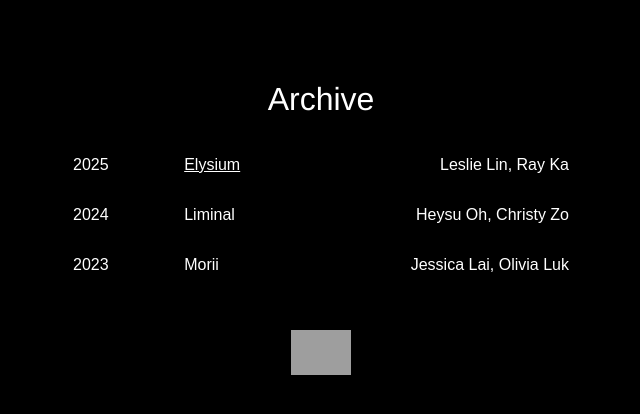
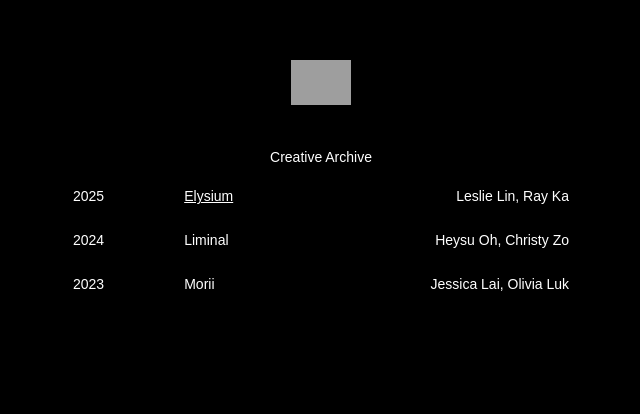
Before and after one commit to lunar-gala/archive, a plain HTML site: page index.html in a window 1280 px wide. Shown: the part 108-522 px from the top of the page, without its empty margins (319-959 px from the left). Drawn offline with Linux system fonts and the light colour scheme; grey boxes are pictures that could not be loaded.

Commit message:
all mono

```diff
--- a/index.html
+++ b/index.html
@@ -9,7 +9,15 @@
     </head>
     <body>
         <div class = "content">
-            <h1>Archive</h1>
+            <div class = "logo">
+                <a target = "_blank" href = "https://www.lunargala.org/index.html">
+                    <img src = "https://www.lunargala.org/assets/logo/logo-white.svg"   alt = "Lunar Gala Logo"/>
+                </a>
+            </div>
+            <h1>Creative Archive</h1>
+
+            <!-- begin entries -->
+
             <div class = "entry">
                 <p>2025</p>
                 <p>
@@ -43,12 +51,6 @@
                 </div>
             </div>
 
-            <div class = "footer">
-                <a target = "_blank" href = "https://www.lunargala.org/index.html">
-                    <img src = "https://www.lunargala.org/assets/logo/logo-white.svg"   alt = "Lunar Gala Logo"/>
-                </a>
-            </div>
-
         </div>
     </body>
 
--- a/style.css
+++ b/style.css
@@ -1,7 +1,6 @@
 body {
     background-color: black;
     color: white;
-    font-family: 'DIN', sans-serif;
 }
 
 a {
@@ -10,14 +9,14 @@ a {
 
 p {
     font-family: 'droid sans mono', sans-serif;
-
     font-weight: 300;
-    font-size: 16px;
+    font-size: 14px;
 }
 
 h1 {
+    font-family: 'droid sans mono', sans-serif;
     font-weight: 300;
-    font-family: "helvetica", sans-serif;
+    font-size: 14px;
     text-align: center;
 }
 
@@ -35,14 +34,24 @@ h1 {
     text-align: right;
 }
 
-.footer {
+.logo {
     display: flex;
     justify-content: center; /* horizontally center */
     align-items: center;     /* vertically center (optional) */
-    margin-top: 40px;        /* optional spacing from above content */
+    margin-bottom: 40px;
 }
 
-.footer img {
+.logo img {
     width: 60px;
     height: auto;
 }
+
+@media only screen and (max-width: 850px) {
+    /* For mobile phones: */
+    p {
+        font-size: 12px;
+    }
+    .content {
+        padding: 20vh 5vw ;
+    }
+  }
```
